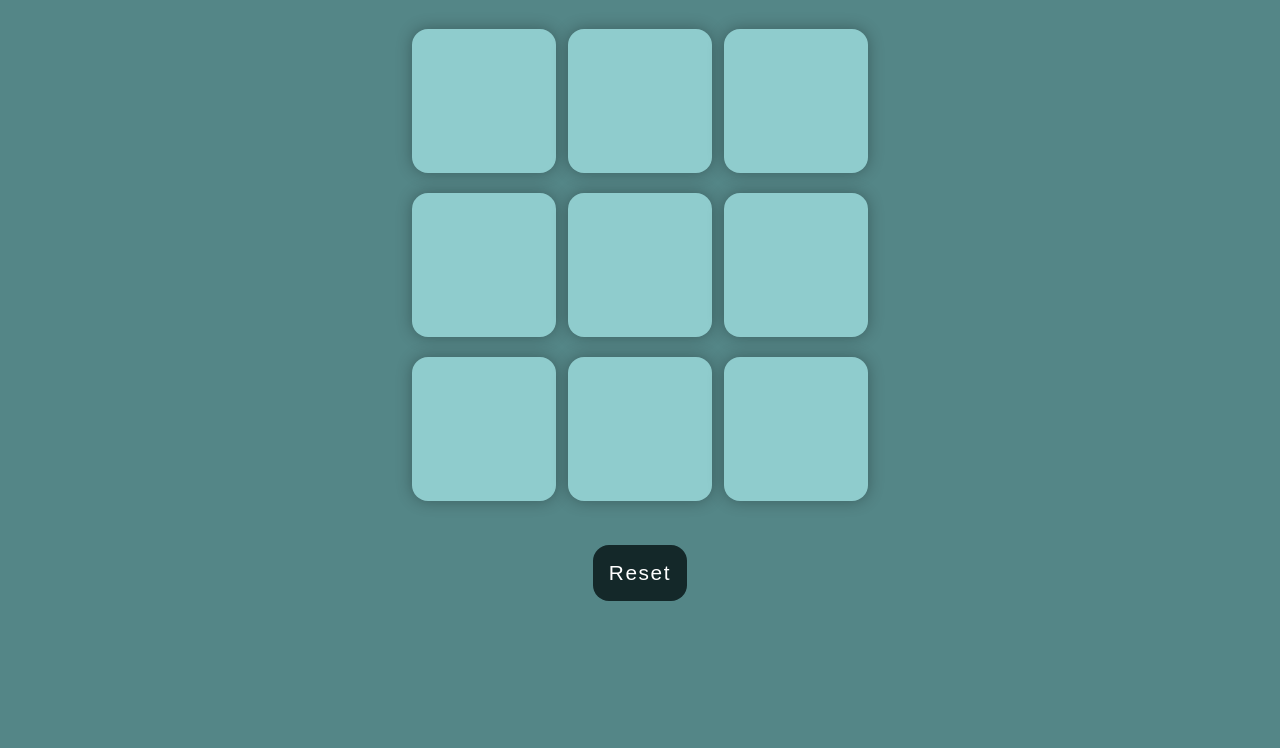
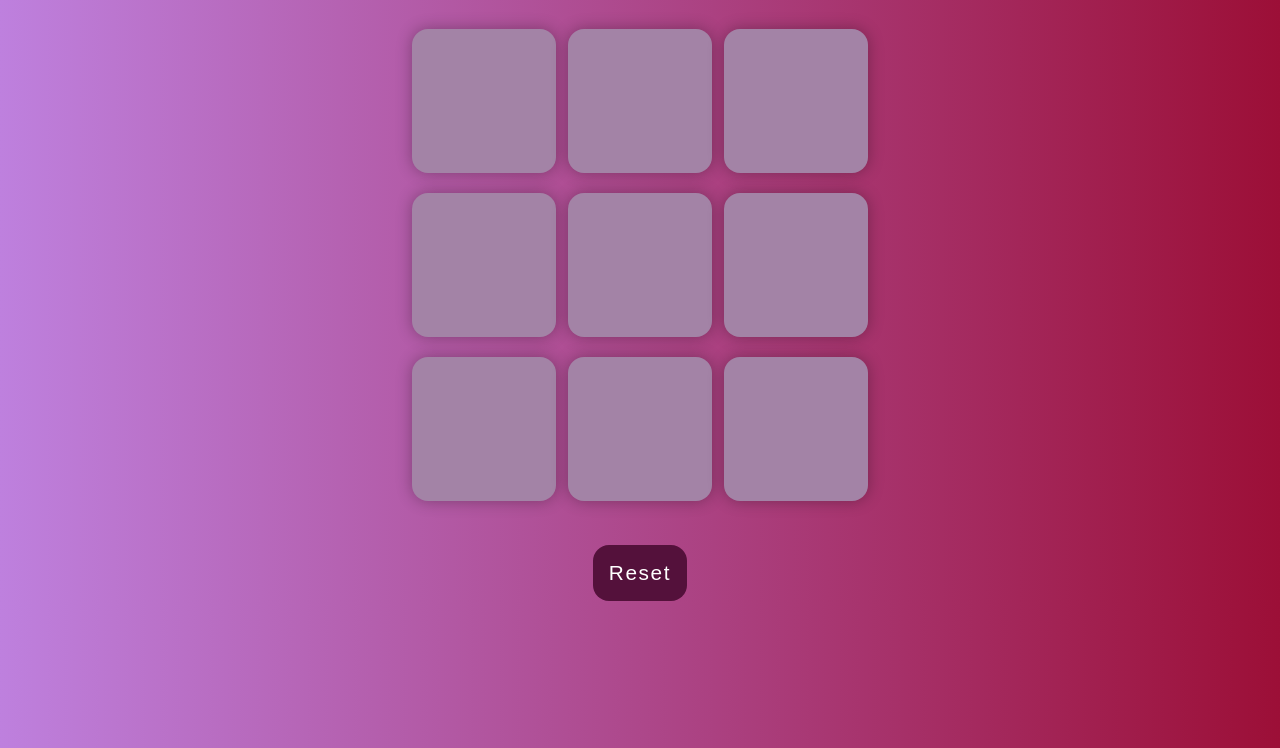
Before and after one commit to Harshu2804/Tic-Tac-Toe.github.io, a plain HTML site: page index.html in a window 1280 px wide. Shown: the part 52-800 px from the top of the page. Drawn offline with Linux system fonts and the light colour scheme.

Commit message:
Update style.css

```diff
--- a/style.css
+++ b/style.css
@@ -4,7 +4,8 @@
 }
 
 body{
-    background: #548687;
+    background: linear-gradient(to right, #be80de, #9c0f37);
+
     text-align: center;
     color: white;
 }
@@ -33,8 +34,8 @@ body{
     border-radius: 1rem;
     box-shadow: 0 0 1rem rgba(0,0,0,0.3);
     font-size: 7vmin;
-    color: #264e4f;
-    background-color: #8fcccd;
+    color: #691b52;
+    background-color: #a383a6;
 }
 
 #reset{
@@ -43,7 +44,7 @@ body{
     border-radius: 1rem;
     letter-spacing: 0.1rem;
     border: none;
-    background-color: #142829 ;
+    background-color: #54113b ;
     color: white;
 }
 
@@ -53,7 +54,7 @@ body{
     border-radius: 1rem;
     letter-spacing: 0.1rem;
     border: none;
-    background-color: #142829 ;
+    background-color: #470336 ;
     color: white;
 }
 #msg{
```
